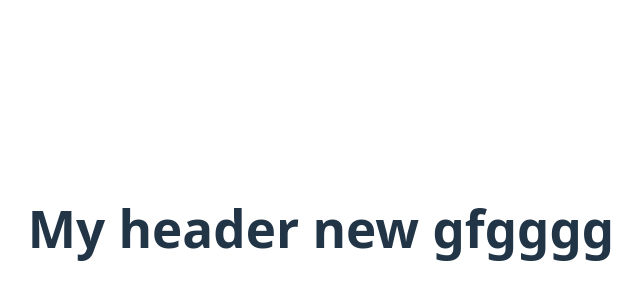
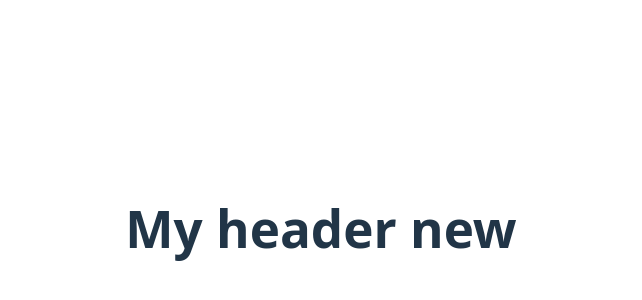
Before and after one commit to Dinuka1220/gymwebapp-react, a React (Vite) app: page / in a window 1280 px wide. Shown: the part 172-472 px from the top of the page, without its empty margins (319-961 px from the left). Built offline with nearby package versions, Linux system fonts and the light colour scheme.

Commit message:
header chnge

```diff
--- a/src/Componants/Header.js
+++ b/src/Componants/Header.js
@@ -3,7 +3,7 @@ const Header = () => {
     return(
         <>
         <h1>
-            My header new gfgggg
+            My header new
         </h1>
         </>
 
```
